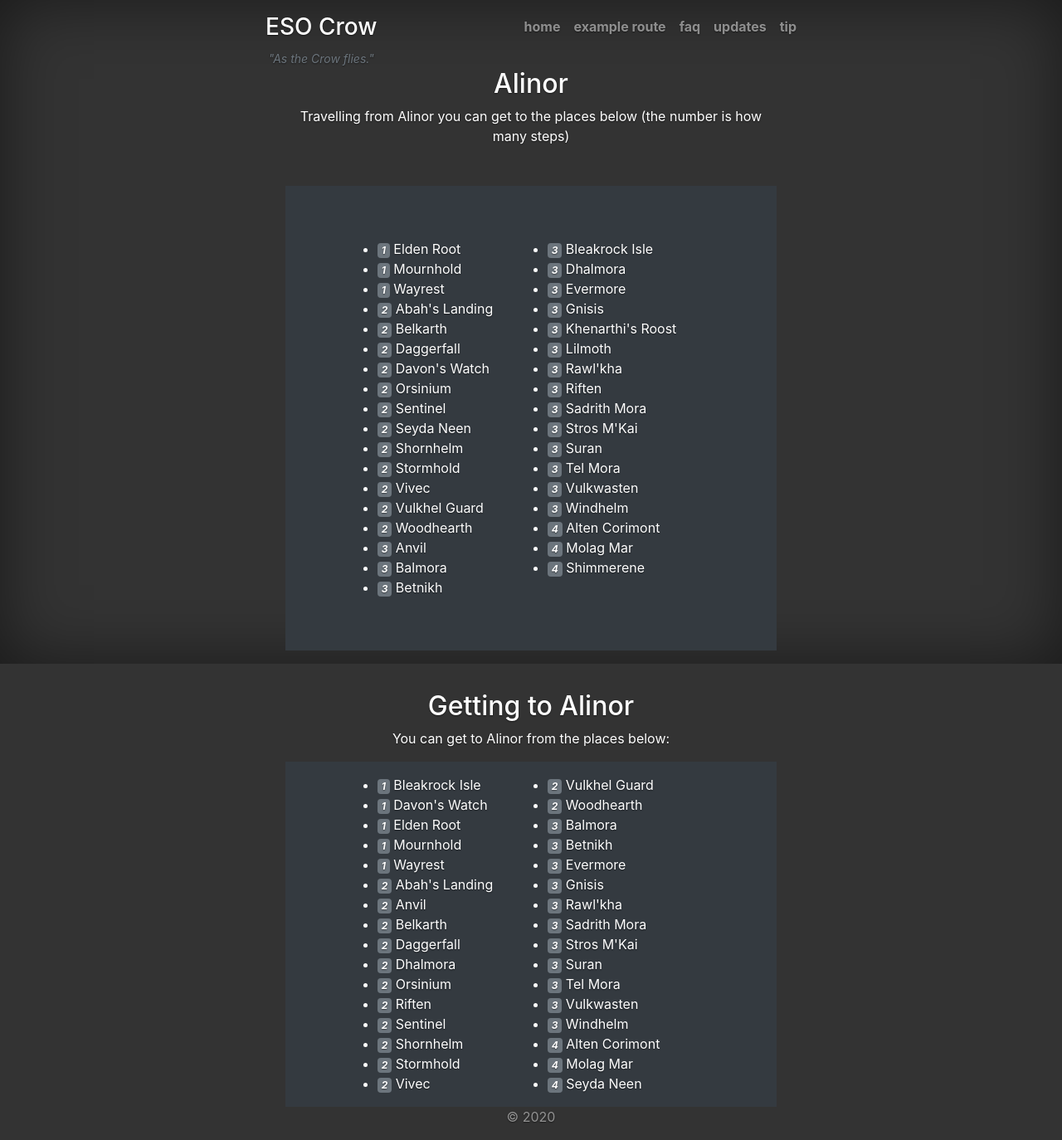
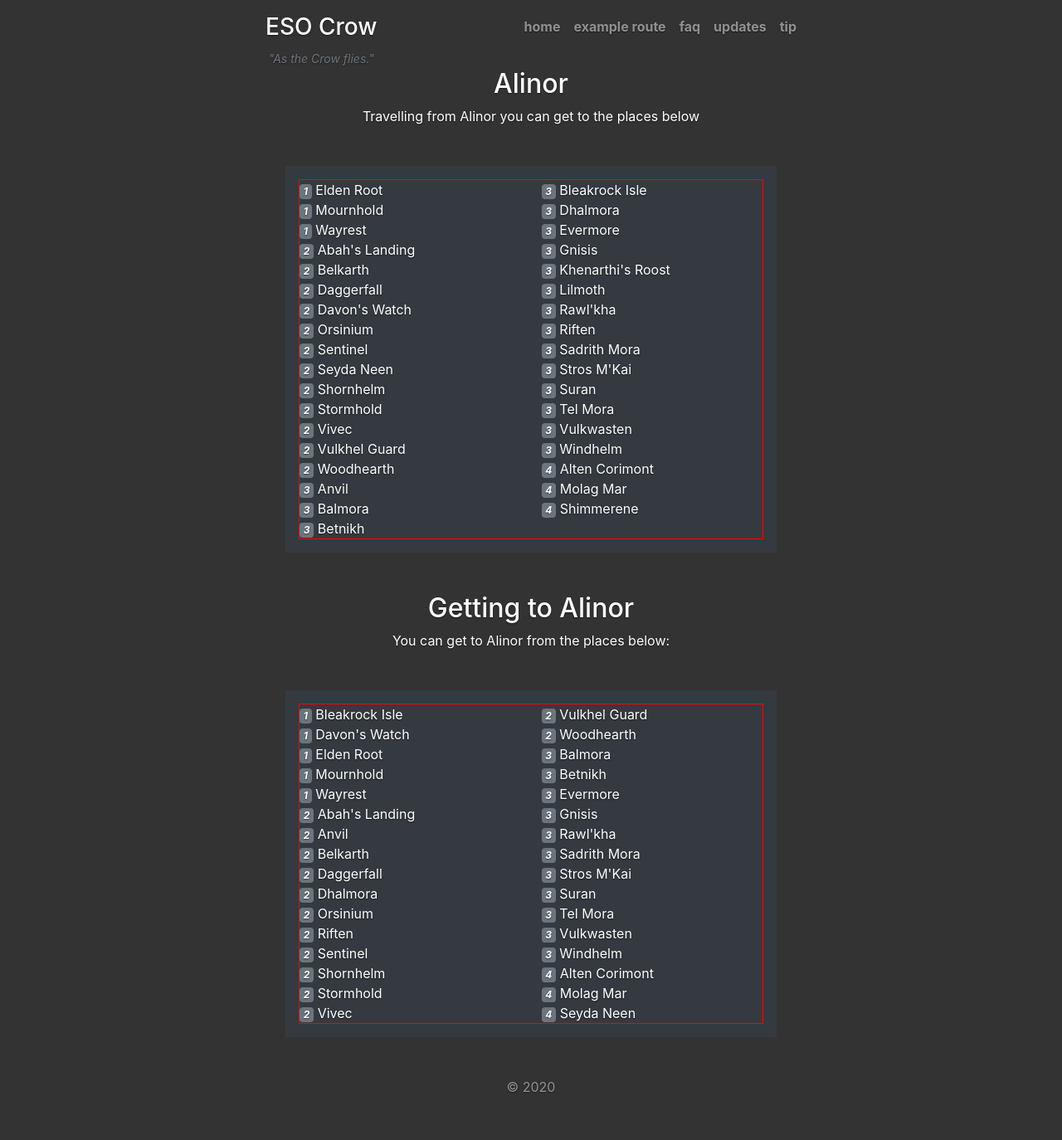
Before and after one commit to kaineyb/ESO-Crow, a Flask app: page /Alinor in a window 1280 px wide. Shown: the whole page at 83% size. After the commit the page ends 1317 px from the top, so only its background shows below. Run offline with Flask 2, Linux system fonts and the light colour scheme; some libraries are stand-ins or nearby versions.

Commit message:
css tweaks - also added nodenotfound for howtoget

```diff
--- a/eso_crow.py
+++ b/eso_crow.py
@@ -39,12 +39,15 @@ def how_to_get_to(node):
         data = dict(nx.single_target_shortest_path_length(G, node))
         data = sort_dict(data)
         del data[node]
-        print('Before sort', data)
         return data
 
     except KeyError:
         # Doesn't actually get shown anywhere, but needs to *not* be a dict.
         error_message = "Sorry that location wasn't found :("
+        return error_message
+
+    except nx.NodeNotFound:
+        error_message = "Node Not Found!"
         return error_message
 
 
@@ -145,8 +148,8 @@ T = "stros m'kai"
 # dijkstra(S, T, test=True)
 
 # print("Where you can go from: ", get_node_routes('Daggerfall'))
-print('-'*20)
-how_to_get_to('Lilmoth')
+# print('-'*20)
+# how_to_get_to('Lilmoth')
 
 
 # Feeds /locations
--- a/static/css/cover.css
+++ b/static/css/cover.css
@@ -16,9 +16,8 @@ a:hover {
   color: #333;
   text-shadow: none; /* Prevent inheritance from `body` */
   background-color: #fff;
-  border: .05rem solid #fff;
+  border: 0.05rem solid #fff;
 }
-
 
 /*
  * Base structure
@@ -34,14 +33,13 @@ body {
   display: -ms-flexbox;
   display: flex;
   color: #fff;
-  text-shadow: 0 .05rem .1rem rgba(0, 0, 0, .5);
-  box-shadow: inset 0 0 5rem rgba(0, 0, 0, .5);
+  text-shadow: 0 0.05rem 0.1rem rgba(0, 0, 0, 0.5);
+  /* box-shadow: inset 0 0 5rem rgba(0, 0, 0, 0.5); */
 }
 
 .cover-container {
   max-width: 42em;
 }
-
 
 /*
  * Header
@@ -55,16 +53,16 @@ body {
 }
 
 .nav-masthead .nav-link {
-  padding: .25rem 0;
+  padding: 0.25rem 0;
   font-weight: 700;
-  color: rgba(255, 255, 255, .5);
+  color: rgba(255, 255, 255, 0.5);
   background-color: transparent;
-  border-bottom: .25rem solid transparent;
+  border-bottom: 0.25rem solid transparent;
 }
 
 .nav-masthead .nav-link:hover,
 .nav-masthead .nav-link:focus {
-  border-bottom-color: rgba(255, 255, 255, .25);
+  border-bottom-color: rgba(255, 255, 255, 0.25);
 }
 
 .nav-masthead .nav-link + .nav-link {
@@ -85,7 +83,6 @@ body {
   }
 }
 
-
 /*
  * Cover
  */
@@ -93,14 +90,13 @@ body {
   padding: 0 1.5rem;
 }
 .cover .btn-lg {
-  padding: .75rem 1.25rem;
+  padding: 0.75rem 1.25rem;
   font-weight: 700;
 }
-
 
 /*
  * Footer
  */
 .mastfoot {
-  color: rgba(255, 255, 255, .5);
+  color: rgba(255, 255, 255, 0.5);
 }
--- a/static/css/style.css
+++ b/static/css/style.css
@@ -10,13 +10,17 @@ img {
 } */
 
 .node-list {
-  margin: inherit;
-  /* border: red 5px solid; */
-  height: 50%;
-  width: 450px;
+  margin: auto auto;
+  border: red 1px solid;
   -webkit-column-count: 2;
-  -webkit-column-gap: 0;
+  -webkit-column-gap: 25px;
   text-align: left;
+  list-style: none;
+  padding-inline-start: 0px;
+  margin-block-start: 0em;
+  margin-block-end: 0em;
+  margin-inline-start: 0px;
+  margin-inline-end: 0px;
 }
 
 .fly {
--- a/templates/dijkstra.html
+++ b/templates/dijkstra.html
@@ -42,6 +42,6 @@
     {% endif %}
 </div>
 
-<a href="/" class="btn btn-lg btn-secondary">Another route?</a>
+<a href="/" class="btn btn-lg btn-secondary fly">Another route?</a>
 
 {% endblock %}
--- a/templates/index.html
+++ b/templates/index.html
@@ -20,7 +20,7 @@
 {% block content %}
 
 <h1 class="cover-heading">Welcome to ESO Crow</h1>
-<p>Please enter a Source and Destination. <br> <small><em>Or you could try just a Source to find out where you can go from there.</em></small></p>
+<p>Please enter a Source and Destination. <br> <small><em>Or Source only to find out how to get to or from that place.</em></small></p>
 <div id="bloodhound">
 
  <form action="{{ url_for('handle_data') }}" name='myform' id="myform" method="POST">
--- a/templates/node.html
+++ b/templates/node.html
@@ -23,7 +23,7 @@
         {% else %}
             <h2>{{ node }}</h2>
 
-            <p>Travelling from {{ node }} you can get to the places below (the number is how many steps)</p>
+            <p>Travelling from {{ node }} you can get to the places below</p>
 
         {% endif %}
 
@@ -65,7 +65,7 @@
         {% endif %}
 
 {% if how_to_get_to %}
-<div class="container mb-0 p-3 bg-dark">
+<div class="container mb-5 mt-5 p-3 bg-dark">
 
     <ul class='node-list'>
     {% for key, value in how_to_get_to.items() %}
```
